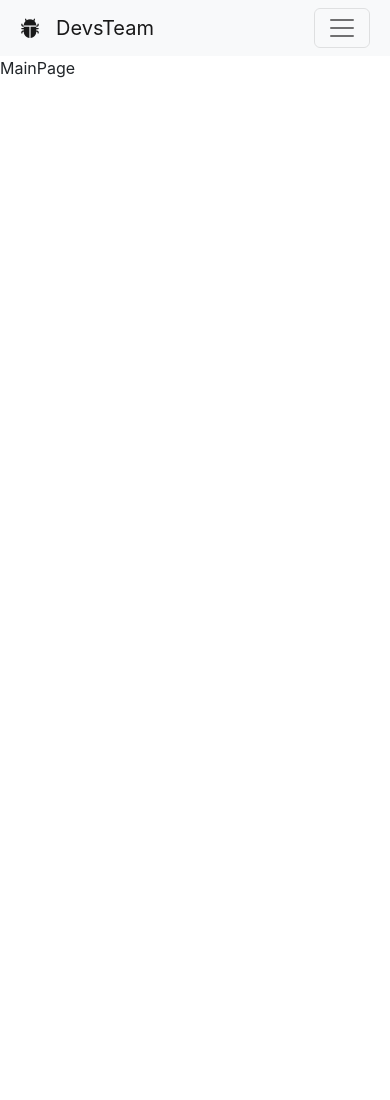
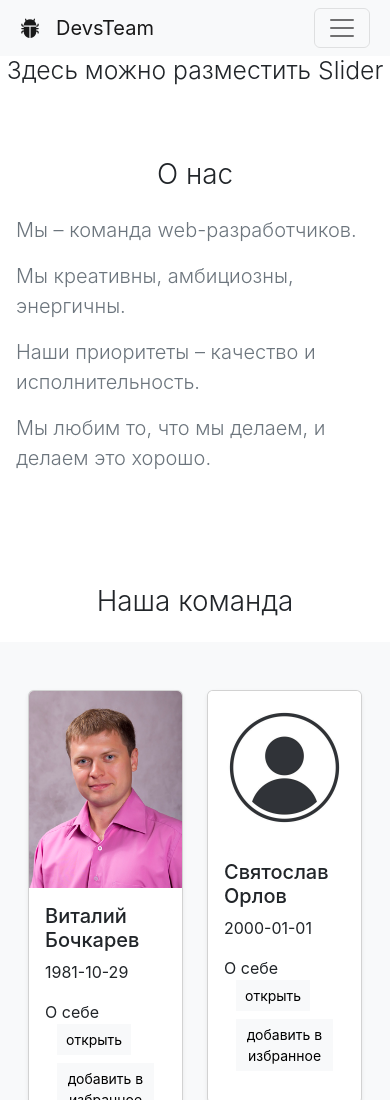
Before and after one commit to vitboch/devs-team, a React (Create React App) app: page / in a window 390 px wide. Shown: the top 1100 px of the page. Before the commit the page ends 844 px from the top, so only its background shows below. Built offline with nearby package versions, Linux system fonts and the light colour scheme.

Commit message:
add card

```diff
--- a/src/app/components/common/button.jsx
+++ b/src/app/components/common/button.jsx
@@ -1,7 +1,16 @@
 import React from "react";
 import PropTypes from "prop-types";
 
-const Button = ({ size, color, label, onClick, type, rounded, disabled, icon }) => {
+const Button = ({
+    size,
+    color,
+    label,
+    onClick,
+    type,
+    rounded,
+    disabled,
+    icon
+}) => {
     return (
         <button
             type={type}
@@ -17,14 +26,24 @@ Button.defaultProps = {
     size: "",
     color: "primary",
     type: "button",
-    rounded: "",
+    rounded: "rounded-0",
     disabled: false
 };
 
 Button.propTypes = {
     type: PropTypes.oneOf(["button", "submit"]),
     size: PropTypes.oneOf(["btn-sm", "btn-lg"]),
-    color: PropTypes.oneOf(["primary", "secondary", "success", "danger", "warning", "info", "light", "dark", "link"]),
+    color: PropTypes.oneOf([
+        "primary",
+        "secondary",
+        "success",
+        "danger",
+        "warning",
+        "info",
+        "light",
+        "dark",
+        "link"
+    ]),
     rounded: PropTypes.oneOf(["rounded-0", "rounded-pill"]),
     label: PropTypes.string,
     onClick: PropTypes.func,
--- /dev/null
+++ b/src/app/components/common/card.jsx
@@ -0,0 +1,51 @@
+import React from "react";
+import PropTypes from "prop-types";
+import { Link } from "react-router-dom";
+import Button from "../common/button";
+
+const Card = ({ _id, firstName, lastName, birthday, photo, about }) => {
+    return (
+        <div className="col">
+            <div className="shadow-sm card">
+                <img src={photo} className="card-img-top" alt={photo} />
+                <div className="card-body">
+                    <h5>
+                        {firstName} {lastName}
+                    </h5>
+                    <p className="card-text">{birthday}</p>
+                    <span className="block-about card-text">{about}</span>
+                    <div className="container">
+                        <div className="d-flex justify-content-between align-items-center pb-3">
+                            <div className="d-grid gap-2 d-md-flex justify-content-md-end">
+                                <Link to={`/devId/${_id}`}>
+                                    <Button
+                                        label="открыть"
+                                        size="btn-sm"
+                                        color="light"
+                                    />
+                                </Link>
+                                <Button
+                                    label="добавить в избранное"
+                                    size="btn-sm"
+                                    color="light"
+                                    onClick={() => console.log("Add id", _id)}
+                                />
+                            </div>
+                        </div>
+                    </div>
+                </div>
+            </div>
+        </div>
+    );
+};
+
+Card.propTypes = {
+    _id: PropTypes.string.isRequired,
+    firstName: PropTypes.string.isRequired,
+    lastName: PropTypes.string.isRequired,
+    birthday: PropTypes.string.isRequired,
+    photo: PropTypes.string.isRequired,
+    about: PropTypes.string.isRequired
+};
+
+export default Card;
--- a/src/app/components/page/mainPage.jsx
+++ b/src/app/components/page/mainPage.jsx
@@ -1,7 +1,60 @@
 import React from "react";
+import devs from "../../api/devs.api";
+import Card from "../common/card";
 
 const MainPage = () => {
-    return <div>MainPage</div>;
+    return (
+        <>
+            <h2 className="fw-light text-center mb-4">
+                Здесь можно разместить Slider
+            </h2>
+            <main>
+                <section className="py-5 container p-3">
+                    <div className="row py-lg-5">
+                        <div className="col-lg-5 col-md-10 mx-auto">
+                            <h1 className="fw-light text-center mb-4">О нас</h1>
+                            <p className="lead text-muted">
+                                Мы – команда web-разработчиков.
+                            </p>
+                            <p className="lead text-muted">
+                                Мы креативны, амбициозны, энергичны.
+                            </p>
+                            <p className="lead text-muted">
+                                Наши приоритеты – качество и исполнительность.
+                            </p>
+                            <p className="lead text-muted">
+                                Мы любим то, что мы делаем, и делаем это хорошо.
+                            </p>
+                        </div>
+                    </div>
+                </section>
+                <section className="pt-5 pb-3 text-center container">
+                    <div className="col-lg-12 col-md-8 mx-auto">
+                        <h1 className="fw-light">Наша команда</h1>
+                    </div>
+                </section>
+                <div className="album py-5 bg-light p-3">
+                    <div className="container">
+                        <div className="row row-cols-sm-1 row-cols-md-2 row-cols-lg-3 ">
+                            {devs.map((dev) => (
+                                <Card key={dev._id} {...dev} />
+                            ))}
+                        </div>
+                    </div>
+                </div>
+                <section className="py-5 container p-3">
+                    <div className="row py-lg-5">
+                        <div className="col-lg-10 col-md-10 mx-auto">
+                            <p className="fs-5 w-bold fst-italic text-end">
+                                С наилучшими пожеланиями, команда
+                                React-разработчиков!
+                            </p>
+                        </div>
+                    </div>
+                </section>
+            </main>
+        </>
+    );
 };
 
 export default MainPage;
```
